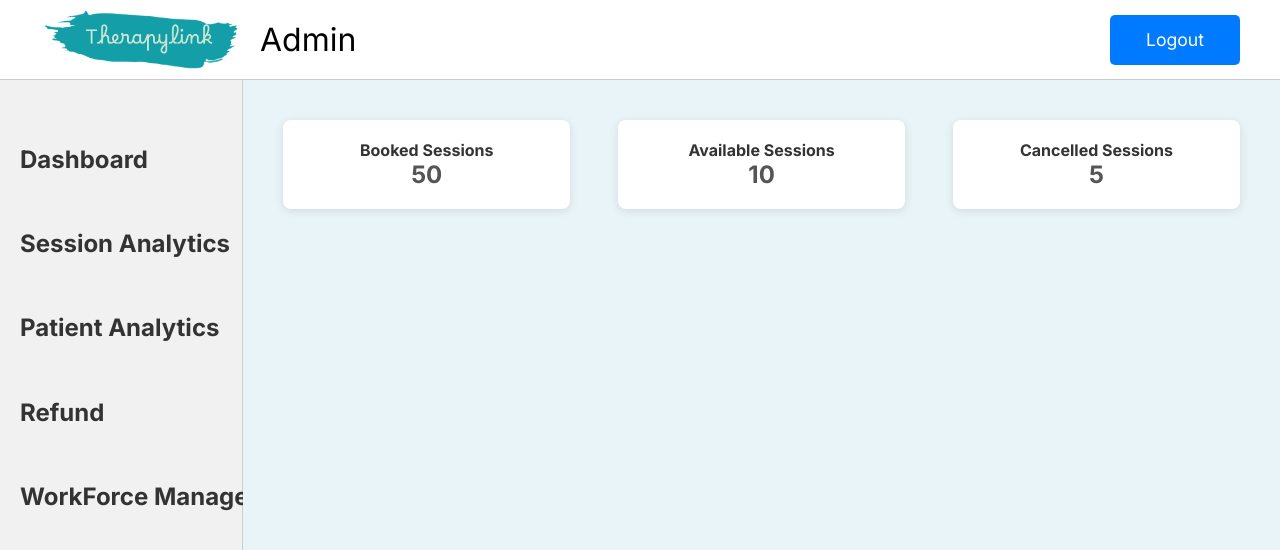
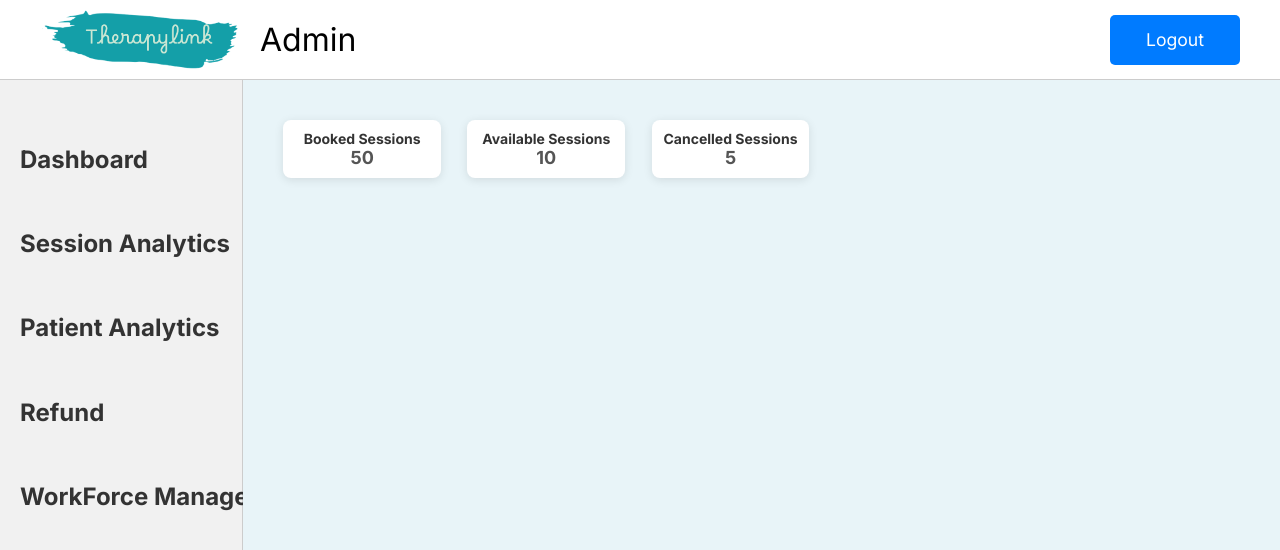
Before and after one commit to OmarTamer206/TherapyLink, an Angular app in the folder client/: page /admin/admin-sessions in a window 1280 px wide. Shown: the top 550 px of the page. Built offline with nearby package versions, Linux system fonts and the light colour scheme.

Commit message:
make session metrices in admin session component html & css

```diff
--- a/client/src/app/admin/admin-sessions/admin-sessions.component.css
+++ b/client/src/app/admin/admin-sessions/admin-sessions.component.css
@@ -1,25 +1,32 @@
-.session-metrics {
+.dashboard-container {
     display: flex;
     justify-content: space-between;
     padding: 20px;
+  }
+
+  .session-metrics {
+    display: flex;
+    justify-content: space-between;
+    padding: 0;
+    width: 55%; /* Adjust width to fit better */
   }
 
   .metric-card {
     background-color: white;
     border-radius: 8px;
     box-shadow: 0 2px 10px rgba(0, 0, 0, 0.1);
-    padding: 20px;
+    padding: 10px; /* Reduced padding for smaller cards */
     text-align: center;
-    width: 30%;
+    width: 30%; /* Adjust width for smaller cards */
   }
 
   .metric-card h3 {
-    font-size: 16px;
+    font-size: 14px; /* Reduced font size for headings */
     color: #333;
   }
 
   .metric-card p {
-    font-size: 24px;
+    font-size: 18px; /* Reduced font size for the metrics */
     font-weight: bold;
     color: #555;
   }
--- a/client/src/app/admin/admin-sessions/admin-sessions.component.html
+++ b/client/src/app/admin/admin-sessions/admin-sessions.component.html
@@ -1,3 +1,5 @@
+<div class="dashboard-container">
+    <!-- Session Metrics -->
     <div class="session-metrics">
       <div class="metric-card">
         <h3>Booked Sessions</h3>
--- a/client/src/app/admin/admin-sessions/admin-sessions.component.ts
+++ b/client/src/app/admin/admin-sessions/admin-sessions.component.ts
@@ -5,9 +5,9 @@ import { LineChartComponent } from '../line-chart/line-chart.component';
 @Component({
   selector: 'app-admin-sessions',
   standalone: true,
-  imports: [RouterModule],
+  imports: [RouterModule, LineChartComponent],
   templateUrl: './admin-sessions.component.html',
-  styleUrl: './admin-sessions.component.css'
+  styleUrls: ['./admin-sessions.component.css']
 })
 export class AdminSessionsComponent {
   bookedSessions: number = 50;
```
Lines whose indentation alone changed are shown as unchanged.
